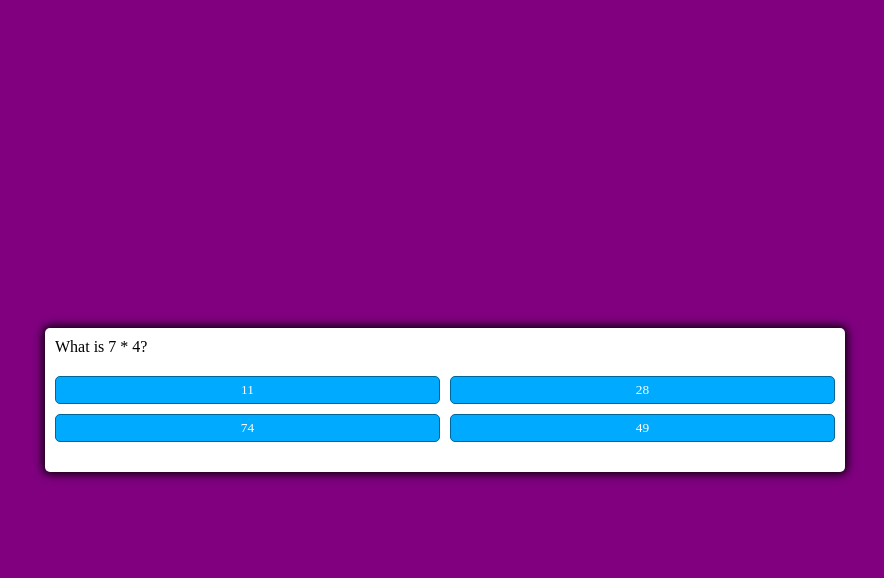
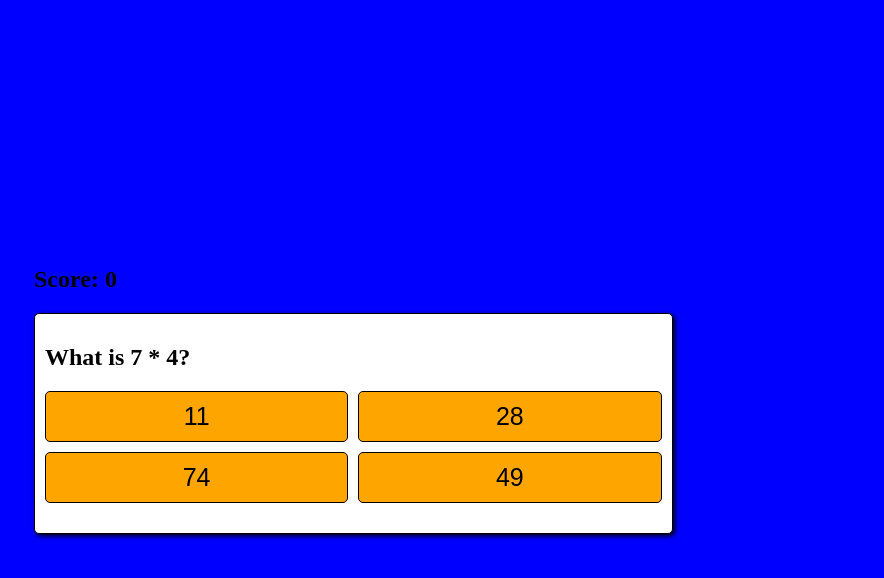
Before and after one commit to Dalfa1018/Projects-2, a website: page index.html in a window 1280 px wide. Both pictures are taken after a click on the button "Start". Shown: the whole page, without its empty margins (195-1079 px from the left). Drawn offline with nearby package versions, Linux system fonts and the light colour scheme.

Commit message:
pushing capstone 2

```diff
--- a/index.html
+++ b/index.html
@@ -1,30 +1,40 @@
 <!DOCTYPE html>
 <html lang="en">
   <head>
-  <meta charset="UTF-8">
-  <meta name="viewport" content="width=device-width, initial-scale=1.0">
-  <meta http-equiv="X-UA-Compatible" content="ie=edge">
-  <link href="styles.css" rel="stylesheet">
-  <script defer src="script.js"></script>
-  <title>Basic Math Quiz </title>
+    <meta charset="UTF-8" />
+    <meta http-equiv="X-UA-Compatible" content="IE=edge" />
+    <meta name="viewport" content="width=device-width, initial-scale=1.0" />
+    <link rel="stylesheet" href="style.css" />
+    <link rel="preconnect" href="https://fonts.gstatic.com" />
+    <link
+     href="https://fonts.googleapis.com/css2?family=Roboto:wght@100&display=swap" rel="stylesheet">
+    <title>Quiz App</title>
   </head>
-<body>
+  <body id="body">
     <div class="container">
-    <div id="question-container" class="hide">
-      <div id="question">Question</div>
-      <div id="answer-buttons" class="btn-grid">
-        <button class="btn">Answer 1</button>
-        <button class="btn">Answer 2</button>
-        <button class="btn">Answer 3</button>
-        <button class="btn">Answer 4</button>
-        <button class="btn">Answer 5</button>
-        <button class="btn">Answer 6</button>
+      <div id="score-add" class="score hide">
+        <h2>Score: <span id="final-score"></span></h2>
+      </div>
+      <div id="question-card">
+        <h1 id="quiz-title">Basic Math Quiz</h1>
+        <h1 id="your-score" class="hide score-percent">
+          You scored:&nbsp; <span id="end-score"></span>
+        </h1>
+        <h2 id="question" class="hide">Question</h2>
+        <div id="answers" class="btn-answers hide">
+          <button class="btn">1</button>
+          <button class="btn">2</button>
+          <button class="btn">3</button>
+          <button class="btn">4</button>
         </div>
       </div>
-    <div class="controls">
+      <div>
         <button id="start-btn" class="start-btn btn">Start</button>
-      <button id="next-btn" class="next-btn btn hide">Next</button>
+        <!-- <button id="next-btn" class="next-btn btn hide">Next</button> -->
+        <button id="reset-btn" class="reset-btn btn hide">Reset</button>
       </div>
     </div>
+    <script src="node_modules/jquery/dist/jquery.slim.min.js"></script>
+    <script src="script.js"></script>
   </body>
 </html>
--- /dev/null
+++ b/package.json
@@ -0,0 +1,5 @@
+{
+  "dependencies": {
+    "jquery": "^3.6.1"
+  }
+}
--- a/script.js
+++ b/script.js
@@ -1,134 +1,154 @@
-const startButton = document.getElementById('start-btn')
-const nextButton = document.getElementById('next-btn')
-const questionContainerElement = document.getElementById('question-container')
-const questionElement = document.getElementById('question')
-const answerButtonsElement = document.getElementById('answer-buttons')
-
-let shuffledQuestions, currentQuestionIndex
-
-startButton.addEventListener('click', startGame)
-nextButton.addEventListener('click', () => {
-  currentQuestionIndex++
-  setNextQuestion()
-})
-
+const questions = [
+  {
+    question: "What is 2 + 2?",
+    answers: [
+      { text: "4", correct: true },
+      { text: "22", correct: false },
+      { text: "3", correct: false },
+      { text: "12", correct: false },
+    ],
+  },
+  {
+    question: "What is 5 * 5?",
+    answers: [
+      { text: "25", correct: true },
+      { text: "10", correct: false },
+      { text: "55", correct: false },
+      { text: "30", correct: false },
+    ],
+  },
+  {
+    question: "What is 4^2?",
+    answers: [
+      { text: "8", correct: false },
+      { text: "12", correct: false },
+      { text: "6", correct: false },
+      { text: "16", correct: true },
+    ],
+  },
+  {
+    question: "What is 4 * 2?",
+    answers: [
+      { text: "6", correct: false },
+      { text: "8", correct: true },
+      { text: "16", correct: false },
+      { text: "42", correct: false },
+    ],
+  },
+  {
+    question: "What is 7 * 4?",
+    answers: [
+      { text: "11", correct: false },
+      { text: "28", correct: true },
+      { text: "74", correct: false },
+      { text: "49", correct: false },
+    ],
+  },
+];
+// set variables
+const startButton = document.getElementById('start-btn');
+startButton.addEventListener('click', startGame);
+const getQuestion = document.getElementById('question');
+const getAnswersButtons = document.getElementsByClassName('btn');
+const answers = document.getElementById('answers');
+const quizTitle = document.getElementById('quiz-title');
+const resetButton = document.getElementById('reset-btn');
+const finalScore = document.getElementById('final-score');
+const scoreAdd = document.getElementById('score-add');
+const yourScore = document.getElementById('your-score');
+const endScore = document.getElementById('end-score');
+//   currentQuestionIndex++;
+//   nextQuestion();
+// });
+let questions_array = [];
+let anArrayOfUniqueNumbers = [];
+// setting number generator
+let numberGenerator = function (arr) {
+  if (arr.length >= 5) return;
+  // generates random number
+  let newNumber = Math.floor(Math.random() * 5)
+  if (arr.indexOf(newNumber) < 0) {
+    arr.push(newNumber);
+  }
+  numberGenerator(arr);
+};
+// selecting questions from above to decide which pops up
+numberGenerator(anArrayOfUniqueNumbers);
+console.log(anArrayOfUniqueNumbers);
+for (let index = 0; index < 5; index++) {
+  let result = questions[anArrayOfUniqueNumbers[index]];
+  questions_array.push(result);
+}
+console.log(questions_array);
+let currentQuestionIndex, shuffledQuestions;
+// start game
 function startGame() {
-  startButton.classList.add('hide')
-  shuffledQuestions = questions.sort(() => Math.random() - .5)
-  currentQuestionIndex = 0
-  questionContainerElement.classList.remove('hide')
-  setNextQuestion()
+  getQuestion.classList.remove('hide');
+  answers.classList.remove('hide');
+  startButton.classList.add('hide');
+  quizTitle.classList.add('hide');
+  resetButton.classList.add('hide');
+  yourScore.classList.add('hide');
+  scoreAdd.classList.remove('hide');
+  shuffledQuestions = questions_array.sort(() => Math.random() - 0.5);
+  currentQuestionIndex = 0;
+  finalScore.innerHTML = 0;
+  // calling next question function
+  nextQuestion();
 }
-
-function setNextQuestion() {
-  resetState()
-  showQuestion(shuffledQuestions[currentQuestionIndex])
-}
-
-function showQuestion(question) {
-  questionElement.innerText = question.question
-  question.answers.forEach(answer => {
-    const button = document.createElement('button')
-    button.innerText = answer.text
-    button.classList.add('btn')
-    if (answer.correct) {
-      button.dataset.correct = answer.correct
-    }
-    button.addEventListener('click', selectAnswer)
-    answerButtonsElement.appendChild(button)
-  })
-}
-
-function resetState() {
-  clearStatusClass(document.body)
-  nextButton.classList.add('hide')
-  while (answerButtonsElement.firstChild) {
-    answerButtonsElement.removeChild(answerButtonsElement.firstChild)
+function nextQuestion() {
+  //
+  if (currentQuestionIndex === questions_array.length) {
+    endScore.innerHTML = (score / questions_array.length) * 100 + '%';
+    endGame();
+  } else {
+    showQuestion(currentQuestionIndex);
+    currentQuestionIndex + 1;
   }
 }
-
-function selectAnswer(e) {
-  const selectedButton = e.target
-  const correct = selectedButton.dataset.correct
-  setStatusClass(document.body, correct)
-  Array.from(answerButtonsElement.children).forEach(button => {
-    setStatusClass(button, button.dataset.correct)
-  })
-  if (shuffledQuestions.length > currentQuestionIndex + 1) {
-    nextButton.classList.remove('hide')
-  } else {
-    startButton.innerText = 'Restart'
-    startButton.classList.remove('hide')
-  }
+function showQuestion(current) {
+  const currentQuestion = questions_array[current];
+  getQuestion.innerText = currentQuestion.question;
+  // looping through questions to know what answer and buttons to show
+  currentQuestion.answers.forEach((answer, index) => {
+    getAnswersButtons[index].innerText = answer.text;
+    getAnswersButtons[index].addEventListener('click', checkAnswer);
+  });
 }
-
-function setStatusClass(element, correct) {
-  clearStatusClass(element)
-  if (correct) {
-    element.classList.add('correct')
-  } else {
-    element.classList.add('wrong')
-  }
+let score = 0;
+// if questions correct adds 1 to score
+function checkAnswer(event) {
+  const currentQuestion = questions_array[currentQuestionIndex];
+  currentQuestion.answers.forEach((answer) => {
+    if (answer.correct) {
+      if (answer.text === event.target.innerText) {
+        score++;
+      }
+    }
+  });
+  finalScore.innerHTML = score;
+  currentQuestionIndex++;
+  nextQuestion();
 }
-
-function clearStatusClass(element) {
-  element.classList.remove('correct')
-  element.classList.remove('wrong')
+// ends game
+function endGame() {
+  resetButton.classList.remove('hide');
+  yourScore.classList.remove('hide');
+  getQuestion.classList.add('hide');
+  answers.classList.add('hide');
+  scoreAdd.classList.add('hide');
+  $("#body").css("background-color", "green")
+  resetButton.addEventListener('click', () => {
+    resetGame();
+  });
 }
-
-const questions = [
-  {
-    question: 'What is 2 + 2?',
-    answers: [
-      { text: '4', correct: true },
-      { text: '22', correct: false },
-      { text: '3', correct: false },
-      { text: '12', correct: false }
-    ]
-  },
-  {
-    question: 'What is 5 * 5?',
-    answers: [
-      { text: '25', correct: true },
-      { text: '10', correct: false },
-      { text: '55', correct: false },
-      { text: '30', correct: false }
-    ]
-  },
-  {
-    question: 'What is 4^2?',
-    answers: [
-      { text: '8', correct: false },
-      { text: '12', correct: false },
-      { text: '6', correct: false },
-      { text: '16', correct: true }
-    ]
-  },
-  {
-    question: 'What is 4 * 2?',
-    answers: [
-      { text: '6', correct: false },
-      { text: '8', correct: true },
-      { text: '16', correct: false },
-      { text: '42', correct: false }
-    ]
-  },
-  {
-    question: 'What is 7 * 4?',
-    answers: [
-      { text: '11', correct: false },
-      { text: '28', correct: true },
-      { text: '74', correct: false },
-      { text: '49', correct: false }
-    ]
-  },
-  {
-    question: 'What is 35 / 7?',
-    answers: [
-      { text: '6', correct: false },
-      { text: '35.7', correct: false },
-      { text: '5', correct: true },
-      { text: '3.57', correct: false }
-    ]
-  }
-]
+function resetGame() {
+  currentQuestionIndex = 0;
+  score = 0;
+  startButton.classList.remove('hide');
+  quizTitle.classList.remove('hide');
+  resetButton.classList.add('hide');
+  yourScore.classList.add('hide');
+  scoreAdd.classList.add('hide');
+  $("#body").css("background-color", "blue")
+}
--- /dev/null
+++ b/style.scss
@@ -0,0 +1,69 @@
+body {
+  margin: 0;
+  align-items: center;
+  background-color: blue;
+  display: flex;
+  height: 100vh;
+  justify-content: center;
+  width: 100vw;
+}
+
+#question-card {
+  background-color: white;
+  border: 1px solid black;
+  border-radius: 5px;
+  box-shadow: 2px 2px 5px black;
+  max-width: 75%;
+  padding: 10px;
+  width: 800px;
+  margin-bottom: 20px;
+}
+
+#quiz-title {
+  font-family: "Roboto", cursive;
+  font-size: 64px;
+}
+
+.score-percent {
+  font-size: 50px;
+  display: flex;
+  align-items: center;
+  justify-content: center;
+}
+
+.btn {
+  background-color: orange;
+  border: 1px solid black;
+  border-radius: 5px;
+  font-size: 25px;
+  padding: 10px;
+}
+
+.btn:hover {
+  background-color: orange;
+}
+
+.btn-answers {
+  display: grid;
+  gap: 10px;
+  grid-template-columns: repeat(2, auto);
+  margin: 20px 0;
+}
+
+.start-btn,
+.next-btn,
+.reset-btn {
+  background-color: orange;
+  font-weight: bold;
+  padding: 15px 30px;
+}
+
+.hide {
+  display: none;
+}
+
+@media screen and (max-width: 800px) {
+  #question-card, #quiz-title {
+    width: 90%;
+  }
+}
--- a/styles.css
+++ /dev/null
@@ -1,84 +0,0 @@
-*, *::before, *::after {
-    box-sizing: border-box;
-    font-family: Gotham Rounded;
-  }
-
-  :root {
-    --hue-neutral: 200;
-    --hue-wrong: 0;
-    --hue-correct: 145;
-  }
-
-  body {
-    padding: 0;
-    margin: 0;
-    display: flex;
-    width: 100vw;
-    height: 100vh;
-    justify-content: center;
-    align-items: center;
-    background-color: purple
-  }
-
-  body.correct {
-    --hue: green;
-  }
-
-  body.wrong {
-    --hue: red;
-  }
-
-  .container {
-    width: 800px;
-    max-width: 80%;
-    background-color: white;
-    border-radius: 5px;
-    padding: 10px;
-    box-shadow: 0 0 10px 2px;
-  }
-
-  .btn-grid {
-    display: grid;
-    grid-template-columns: repeat(2, auto);
-    gap: 10px;
-    margin: 20px 0;
-  }
-
-  .btn {
-    --hue: var(--hue-neutral);
-    border: 1px solid hsl(var(--hue), 100%, 30%);
-    background-color: hsl(var(--hue), 100%, 50%);
-    border-radius: 5px;
-    padding: 5px 10px;
-    color: white;
-    outline: none;
-  }
-
-  .btn:hover {
-    border-color: black;
-  }
-
-  .btn.correct {
-    --hue: var(--hue-correct);
-    color: black;
-  }
-
-  .btn.wrong {
-    --hue: var(--hue-wrong);
-  }
-
-  .start-btn, .next-btn {
-    font-size: 1.5rem;
-    font-weight: bold;
-    padding: 10px 20px;
-  }
-
-  .controls {
-    display: flex;
-    justify-content: center;
-    align-items: center;
-  }
-
-  .hide {
-    display: none;
-  }
```
Also changed, not shown: style.css (added), 2 other files. Lines whose indentation alone changed are shown as unchanged.
